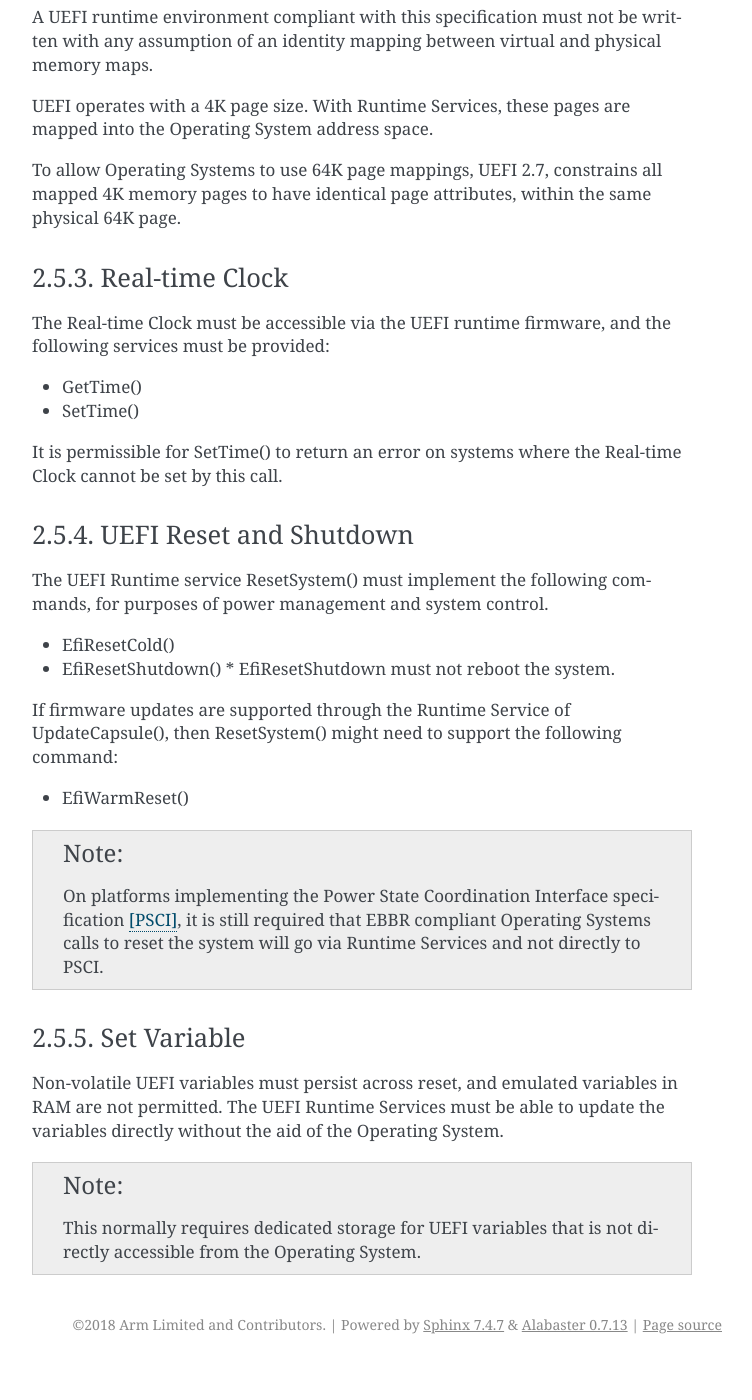
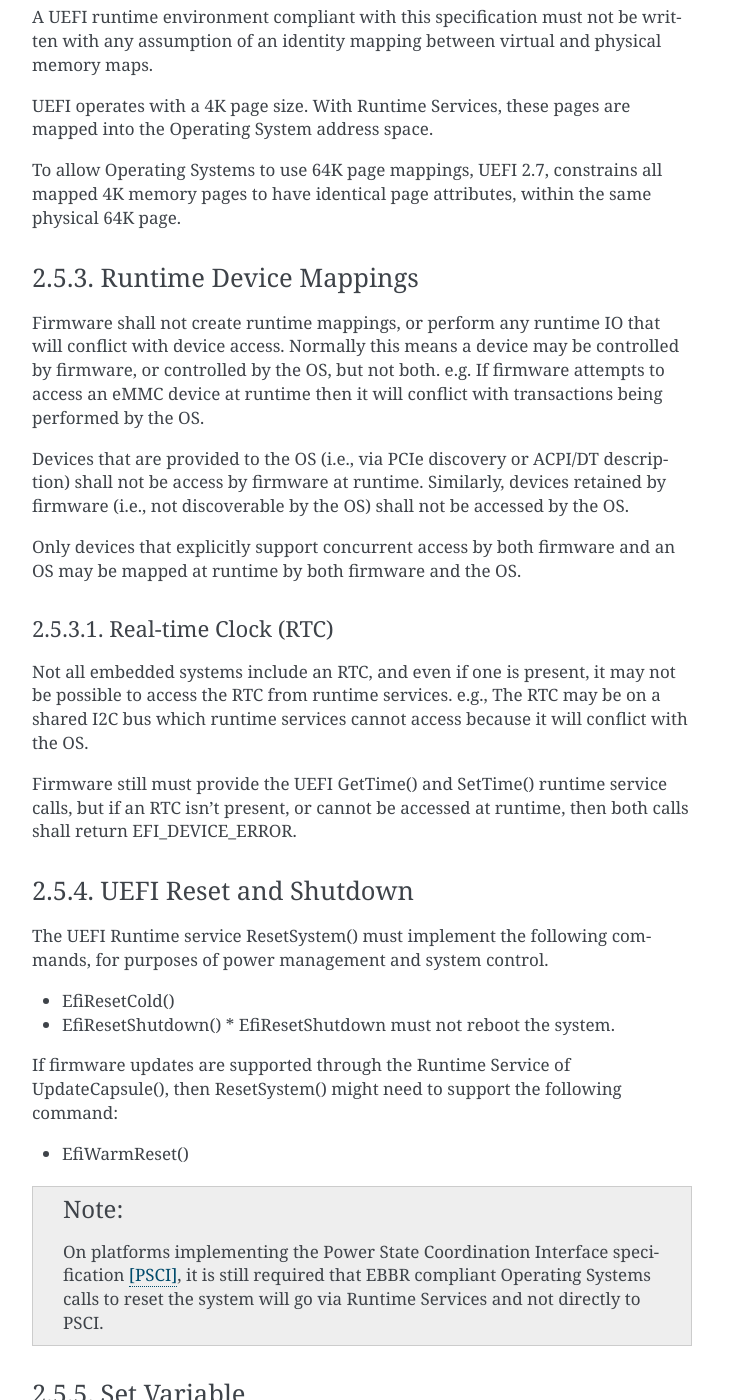
Before and after one commit to ARM-software/ebbr, a Sphinx documentation site: the page built from source/chapter2-uefi.rst, in a window 1280 px wide and 1400 px high, scrolled down 2886 px. Shown: the whole window, without its empty margins (388-1140 px from the left). Built offline with Sphinx 7.4.7, drawn with Linux system fonts in a browser that asks for light colours; before the commit the page ends 4250 px from its top, so only the background shows below that; some of the changed text lies outside the part shown.

Commit message:
Add requirements on runtime access to devices
To make it absolutely clear that runtime services cannot retain access
to devices that are 'owned' by the OS, add a section spelling the
situation out. Devices may be owned by the OS, or owned by runtime
services, but not both.

Also rework the RTC clock section to allow for the RTC being
inaccessible for exactly that reason.

Resolves: #1  "Need policy on sharing devices between FW and OS"
Resolves: #14  "RTC should be optional"

Signed-off-by: Grant Likely <grant.likely@arm.com>
Reviewed-by: Daniel Thompson <daniel.thompson@linaro.org>

```diff
--- a/source/chapter2-uefi.rst
+++ b/source/chapter2-uefi.rst
@@ -143,17 +143,35 @@ To allow Operating Systems to use 64K page mappings, UEFI 2.7, constrains all
 mapped 4K memory pages to have identical page attributes, within the same
 physical 64K page.
 
-Real-time Clock
----------------
+Runtime Device Mappings
+-----------------------
 
-The Real-time Clock must be accessible via the UEFI runtime firmware, and the
-following services must be provided:
+Firmware shall not create runtime mappings, or perform any runtime IO that will
+conflict with device access.
+Normally this means a device may be controlled by firmware, or controlled by
+the OS, but not both.
+e.g. If firmware attempts to access an eMMC device at runtime then it will
+conflict with transactions being performed by the OS.
 
-- GetTime()
-- SetTime()
+Devices that are provided to the OS (i.e., via PCIe discovery or ACPI/DT
+description) shall not be access by firmware at runtime.
+Similarly, devices retained by firmware (i.e., not discoverable by the OS)
+shall not be accessed by the OS.
 
-It is permissible for SetTime() to return an error on systems where the
-Real-time Clock cannot be set by this call.
+Only devices that explicitly support concurrent access by both firmware and an
+OS may be mapped at runtime by both firmware and the OS.
+
+Real-time Clock (RTC)
+^^^^^^^^^^^^^^^^^^^^^
+
+Not all embedded systems include an RTC, and even if one is present,
+it may not be possible to access the RTC from runtime services.
+e.g., The RTC may be on a shared I2C bus which runtime services cannot access
+because it will conflict with the OS.
+
+Firmware still must provide the UEFI GetTime() and SetTime() runtime service
+calls, but if an RTC isn't present, or cannot be accessed at runtime, then both
+calls shall return EFI_DEVICE_ERROR.
 
 UEFI Reset and Shutdown
 -----------------------
```
